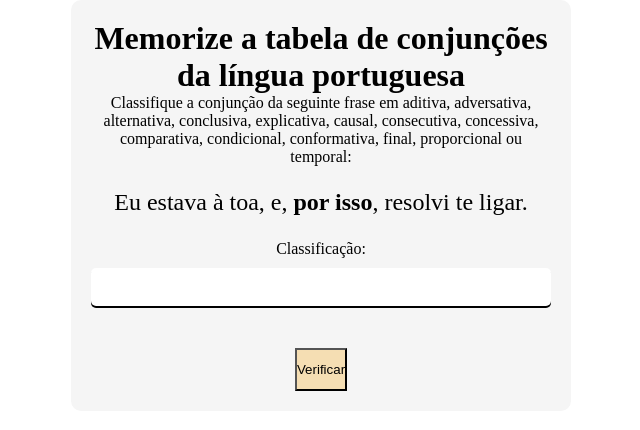
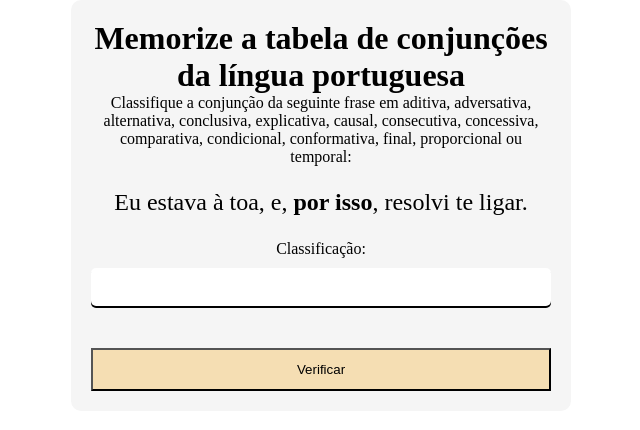
Before and after one commit to kleytonlopes/treinamento-conjuncoes, a Next.js app: page / in a window 1280 px wide. Shown: the top 430 px of the page, without its empty margins (319-959 px from the left). Built offline with nearby package versions, Linux system fonts and the light colour scheme.

Commit message:
Update index.js

```diff
--- a/pages/index.js
+++ b/pages/index.js
@@ -64,7 +64,7 @@ export default function Conjunctions() {
           }}
         />
       )}
-      <form onSubmit={handleSubmit}>
+      <form onSubmit={handleSubmit} className="conjunctions-form">
         <label>
           Classificação:
           <input
```
